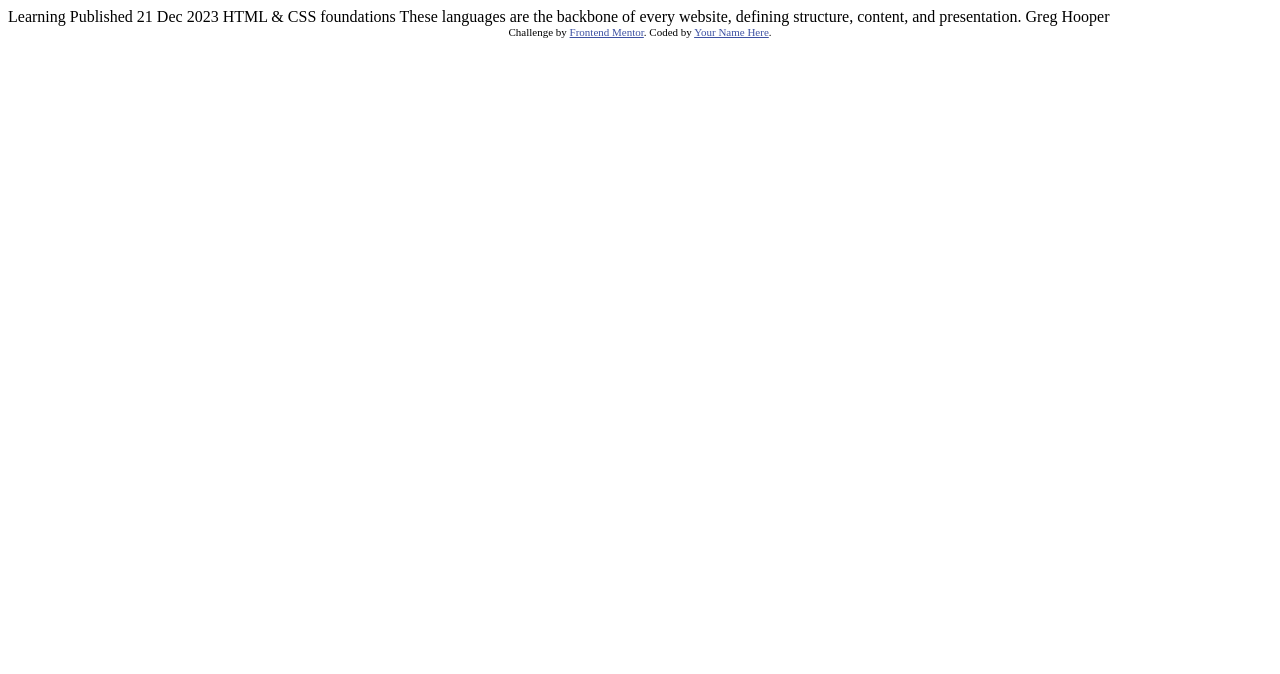
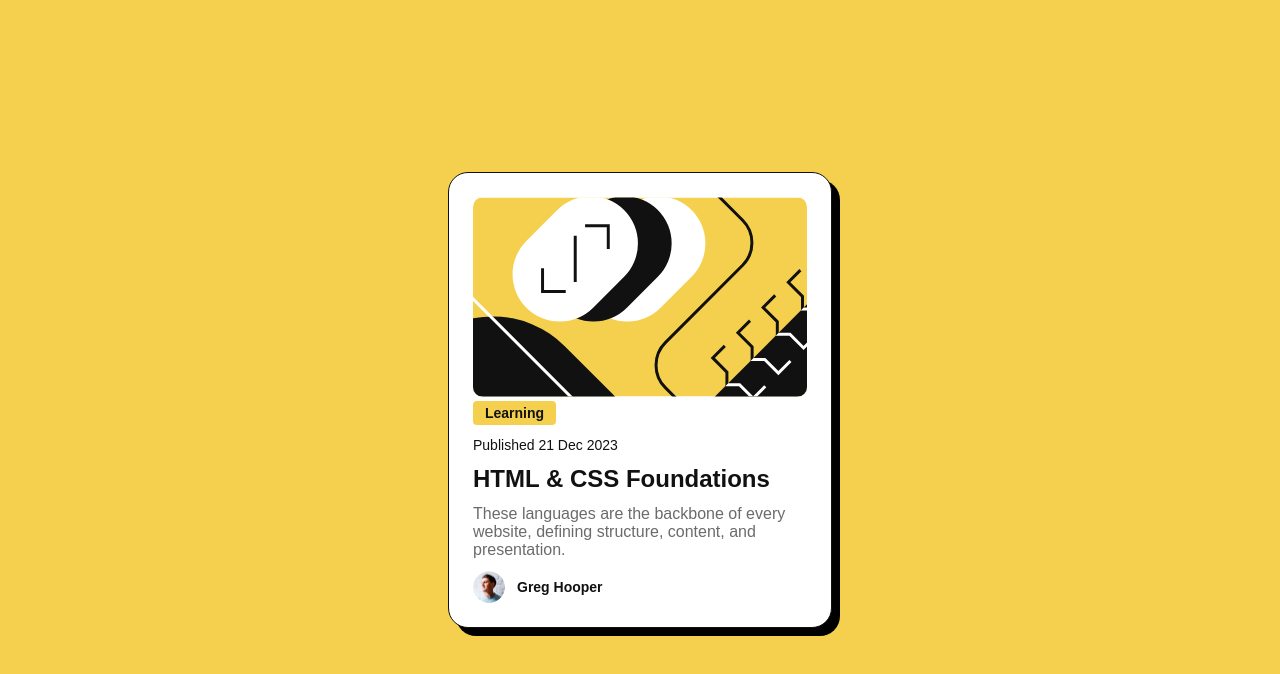
Before and after one commit to Pidmatic/FM-2-Preview-Card, a plain HTML site: page index.html in a window 1280 px wide. Drawn offline with Linux system fonts and the light colour scheme.

Commit message:
Update index.html

```diff
--- a/index.html
+++ b/index.html
@@ -1,34 +1,29 @@
 <!DOCTYPE html>
-<html lang="en">
+<html>
 <head>
-  <meta charset="UTF-8">
-  <meta name="viewport" content="width=device-width, initial-scale=1.0"> <!-- displays site properly based on user's device -->
-
-  <link rel="icon" type="image/png" sizes="32x32" href="./assets/images/favicon-32x32.png">
-
-  <title>Frontend Mentor | Blog preview card</title>
-
-  <!-- Feel free to remove these styles or customise in your own stylesheet 👍 -->
-  <style>
-    .attribution { font-size: 11px; text-align: center; }
-    .attribution a { color: hsl(228, 45%, 44%); }
-  </style>
+    <title>HTML & CSS Foundations</title>
+    <link rel="stylesheet" href="styles.css">
+    <meta name="viewport" content="width=device-width, initial-scale=1.0">
 </head>
 <body>
-
-  Learning
-
-  Published 21 Dec 2023
-
-  HTML & CSS foundations
-
-  These languages are the backbone of every website, defining structure, content, and presentation.
-
-  Greg Hooper
-
-  <div class="attribution">
-    Challenge by <a href="https://www.frontendmentor.io?ref=challenge" target="_blank">Frontend Mentor</a>.
-    Coded by <a href="#">Your Name Here</a>.
-  </div>
+    <div class="container">
+        <div class="card">
+            <div class="image-container">
+                <img src="assets/images/illustration-article.svg" alt="Abstract image">
+            </div>
+            <div class="content">
+                <div class="category">
+                    <span class="learning">Learning</span>
+                </div>
+                <div class="publish-date">Published 21 Dec 2023</div>
+                <div class="title">HTML & CSS Foundations</div>
+                <div class="description">These languages are the backbone of every website, defining structure, content, and presentation.</div>
+            </div>
+            <div class="author">
+                <div class="userpic"></div>
+                <div class="authorname">Greg Hooper</div>
+            </div>
+        </div>
+    </div>
 </body>
 </html>
```
